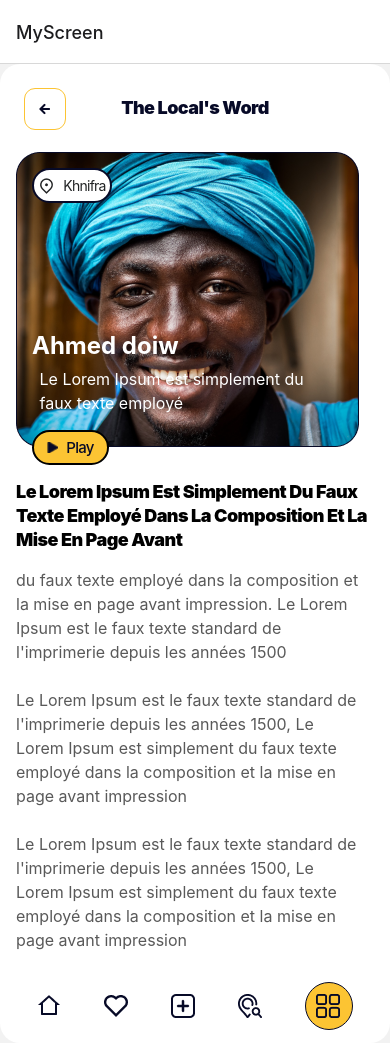
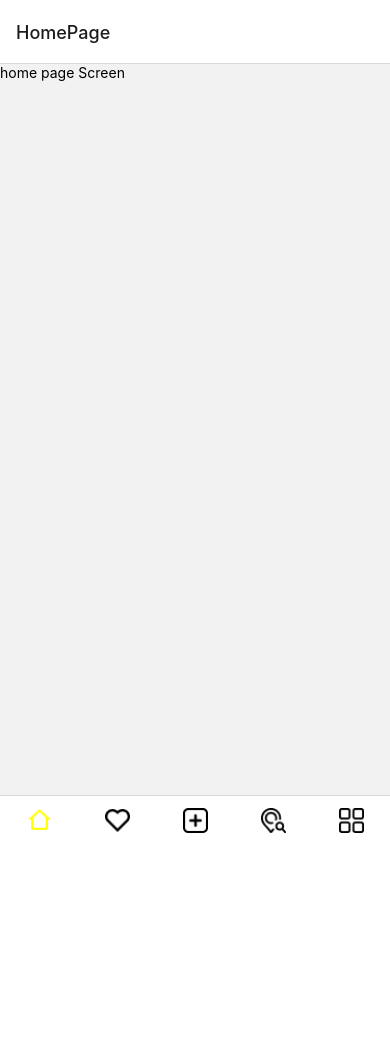
Before and after one commit to glooms00/ctdproject, a React Native app: screen / in a window 390 px wide. After the commit the page ends 844 px from the top, so only its background shows below. Built offline with nearby package versions, Linux system fonts and the light colour scheme.

Commit message:
new project

```diff
--- a/App.js
+++ b/App.js
@@ -1,19 +1,58 @@
 import React from 'react';
-import { StatusBar } from 'expo-status-bar';
+import { StatusBar, Image } from 'react-native';
 import { NavigationContainer } from '@react-navigation/native';
 import { createStackNavigator } from '@react-navigation/stack';
+import { createBottomTabNavigator } from '@react-navigation/bottom-tabs';
 import MyScreen from './screens/MyScreen';
 import HomeScreen from './screens/HomeScreen';
+import CircuitCreatorScreen from './screens/CircuitCreator';
+import FavoriteScreen from './screens/Favorite';
+import HomePageScreen from './screens/HomePage';
+import NearbyScreen from './screens/Nearby';
 
-const Stack = createStackNavigator();
+
+{/*const Stack = createStackNavigator();*/}
+const Tab = createBottomTabNavigator();
 
 export default function App() {
   return (
     <NavigationContainer>
-      <Stack.Navigator>
+      {/* <Stack.Navigator>
         <Stack.Screen name="MyScreen" component={MyScreen} />
         <Stack.Screen name="Home" component={HomeScreen} />
-      </Stack.Navigator>
+      </Stack.Navigator>*/}
+      <Tab.Navigator
+        screenOptions={({ route }) => ({
+          tabBarIcon: ({ focused, color, size }) => {
+            let iconName;
+
+            if (route.name === 'HomePage' ) {
+              iconName = require('./assets/Frame2.png');
+            } else if (route.name === 'Favorite') {
+              iconName = require('./assets/Frame3.png');
+            } else if (route.name === 'CircuitCreator') {
+              iconName = require('./assets/Group994.png');
+            } else if (route.name === 'Nearby') {
+              iconName = require('./assets/find1.png');
+            } else if (route.name === 'MyScreen') {
+              iconName = require('./assets/menu1.png');
+            }
+
+            return <Image source={iconName} style={{ width: size, height: size, tintColor: focused ? 'yellow' : 'black' }} />;
+          },
+        })}
+        tabBarOptions={{
+          showLabel: false,
+          activeTintColor: 'yellow',
+          inactiveTintColor: 'black',
+        }}
+      >
+        <Tab.Screen name="HomePage" component={HomePageScreen} />
+        <Tab.Screen name="Favorite" component={FavoriteScreen} />
+        <Tab.Screen name="CircuitCreator" component={CircuitCreatorScreen} />
+        <Tab.Screen name="Nearby" component={NearbyScreen} />
+        <Tab.Screen name="MyScreen" component={MyScreen} />
+      </Tab.Navigator>
     </NavigationContainer>
   );
 }
--- /dev/null
+++ b/screens/CircuitCreator.js
@@ -0,0 +1,10 @@
+import React from 'react';
+import { View, Text } from 'react-native';
+
+export default function CircuitCreator ({navigation}){
+    return (
+        <View>
+          <Text>circuit creator Screen</Text>
+        </View>
+      );
+    };
--- /dev/null
+++ b/screens/Favorite.js
@@ -0,0 +1,10 @@
+import React from 'react';
+import { View, Text } from 'react-native';
+
+export default function Favorite ({navigation}){
+    return (
+        <View>
+          <Text>favorite Screen</Text>
+        </View>
+      );
+    };
--- /dev/null
+++ b/screens/HomePage.js
@@ -0,0 +1,10 @@
+import React from 'react';
+import { View, Text } from 'react-native';
+
+export default function HomePage ({navigation}){
+    return (
+        <View>
+          <Text>home page Screen</Text>
+        </View>
+      );
+    };
--- a/screens/MyScreen.js
+++ b/screens/MyScreen.js
@@ -12,7 +12,7 @@ const MyScreen = () => {
   return (
     <SafeAreaView style={styles.container}>
       <View style={styles.TextZone}>
-        <TouchableOpacity
+        {/*<TouchableOpacity
           style={styles.frameContainer}
           onPress={() => navigation.navigate('Home')}
         >
@@ -20,22 +20,13 @@ const MyScreen = () => {
             source={require('../assets/Frame.png')}
             style={styles.frameImage}
           />
-        </TouchableOpacity>
+        </TouchableOpacity>*/}
         <Text style={styles.title}>the Local's word</Text>
       </View>
       <ScrollView contentContainerStyle={styles.scrollViewContent}>
         <ImageWithTextComponent imageTextData={imageTextData} />
         <ParagraphComponent paragraphTextData={paragraphTextData} />
       </ScrollView>
-      <View style={styles.textZone1}>
-        <Image source={require('../assets/Frame2.png')} style={styles.Image} />
-        <Image source={require('../assets/Frame3.png')} style={styles.Image} />
-        <Image source={require('../assets/Group994.png')} style={styles.Image} />
-        <Image source={require('../assets/find1.png')} style={styles.Image} />
-        <TouchableOpacity style={styles.FrameContainer2}>
-          <Image source={require('../assets/menu1.png')} style={styles.Image1} />
-        </TouchableOpacity>
-      </View>
     </SafeAreaView>
   );
 };
--- /dev/null
+++ b/screens/Nearby.js
@@ -0,0 +1,10 @@
+import React from 'react';
+import { View, Text } from 'react-native';
+
+export default function Nearby ({navigation}){
+    return (
+        <View>
+          <Text>nearby Screen</Text>
+        </View>
+      );
+    };
```
